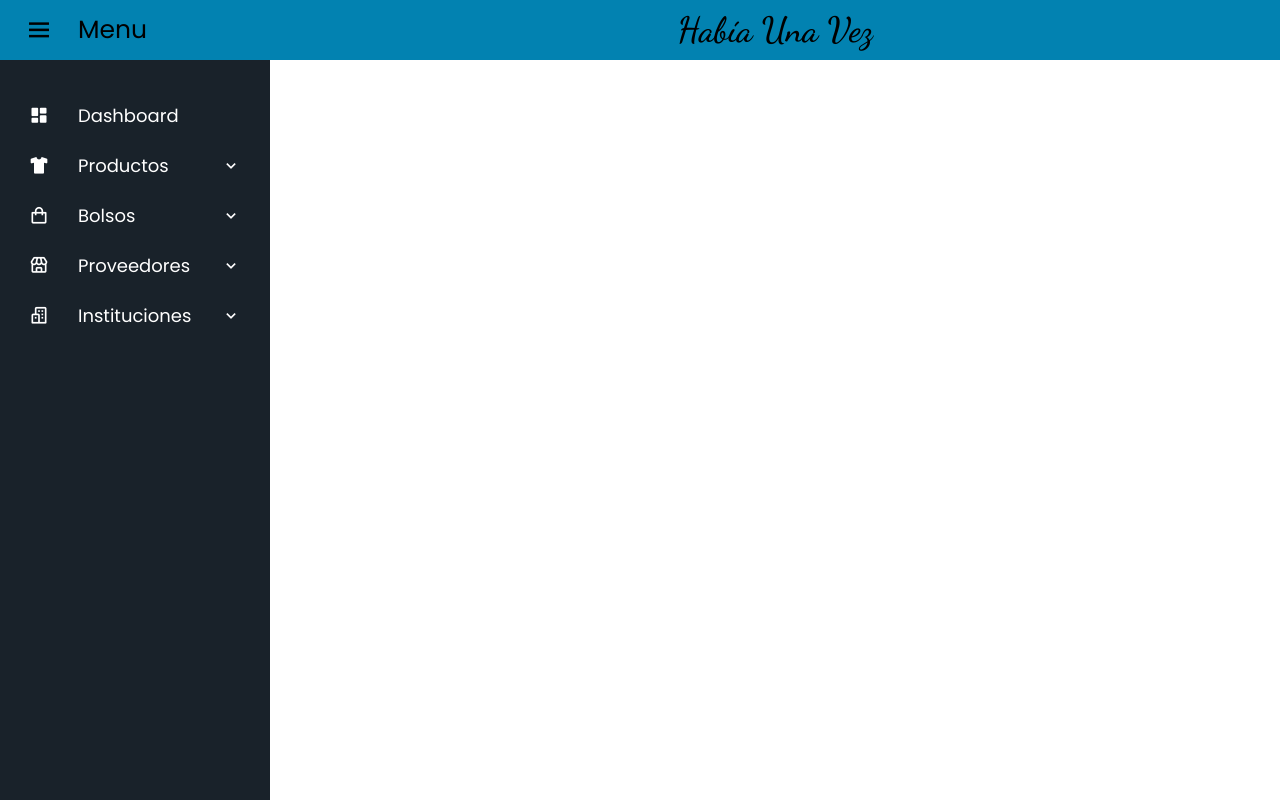
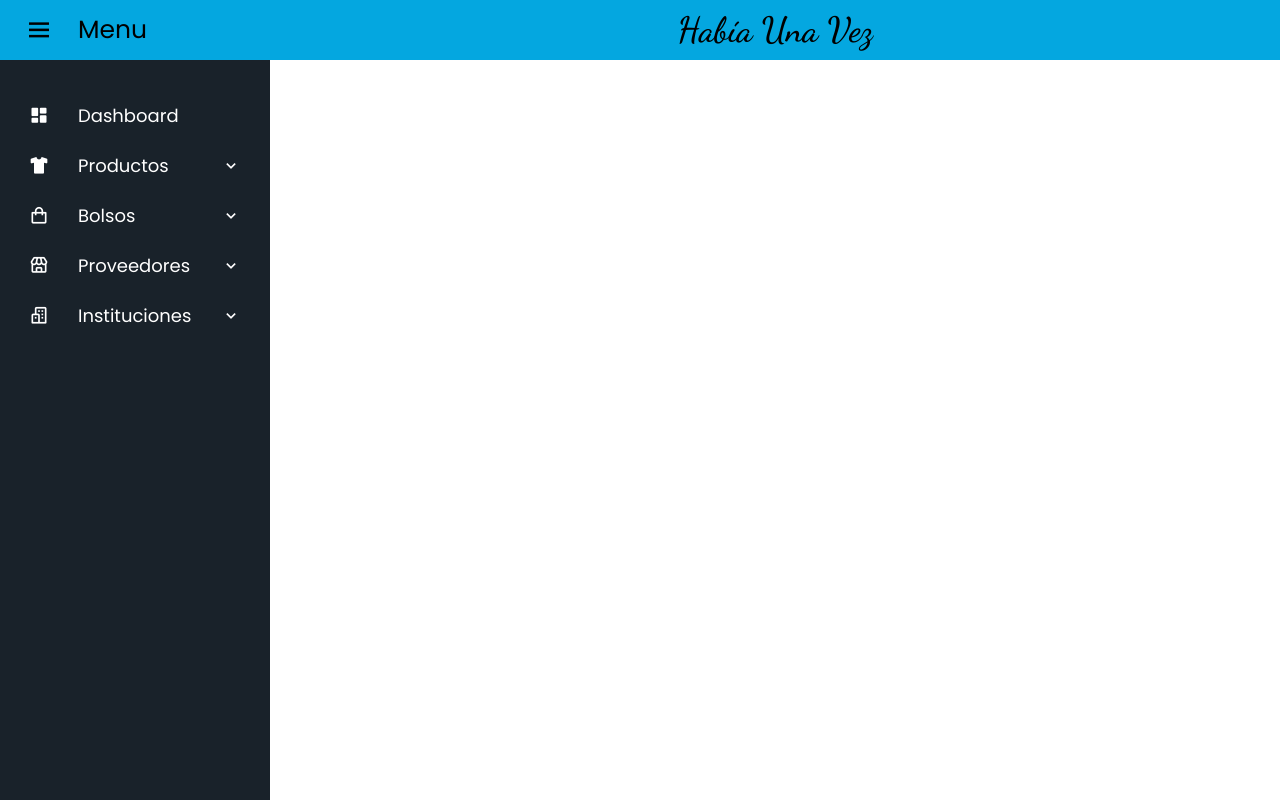
Before and after one commit to VeraMatias/HabiaUnaVez, a React (Create React App) app: page / in a window 1280 px wide. Built offline with nearby package versions, Linux system fonts and the light colour scheme.

Commit message:
Cambios en color de Menu y header. Creacion de Header

```diff
--- a/src/App.js
+++ b/src/App.js
@@ -1,12 +1,16 @@
 import './App.css';
+
 import { BrowserRouter, Route, Routes } from 'react-router-dom';
+
 import SideBar from './components/SideBar/SideBar/SideBar';
+import Header from './components/Header/Header';
 
 function App() {
   return (
     <>
       <BrowserRouter>
       <SideBar/>
+      <Header/>
       <Routes>
 
 
--- /dev/null
+++ b/src/components/Header/Header.css
@@ -0,0 +1,30 @@
+@import url('../../styles/styles_base.css');
+
+
+.home-section{
+    position: relative;
+    background-color: var(--clr-main);
+    left: 270px;
+    width: calc(100% - 270px);
+    transition: all 0.5s ease;
+    transition-delay: 0.1s;
+}
+
+.sidebar.close ~ .home-section{
+    left: 78px;
+    width: calc(100% - 78px)
+}
+
+.home-section{
+    height: 60px;
+    display: flex;
+    align-items: center;
+    justify-content: center;
+}
+
+.title{
+    color: var(--clr-black);
+    font-family: 'Dancing Script', cursive;
+    font-size: 35px;
+    font-weight: 600;
+}
--- /dev/null
+++ b/src/components/Header/Header.jsx
@@ -0,0 +1,15 @@
+import './Header.css'
+
+import { Link } from 'react-router-dom'
+
+const Header = () =>{
+    return(
+    <section className="home-section">
+        <Link to={'/'}>
+            <h1 className="title">Había Una Vez</h1>
+        </Link>
+    </section>
+    )
+}
+
+export default Header
--- a/src/components/SideBar/SideBar/SideBar.css
+++ b/src/components/SideBar/SideBar/SideBar.css
@@ -22,7 +22,7 @@
     width: 100%;
     display: flex;
     align-items: center;
-    background-color: var(--clr-main-dark);
+    background-color: var(--clr-main);
 }
 
 .menu-details i{
@@ -32,18 +32,18 @@
     min-width: 78px;
     text-align: center;
     line-height: 50px;
+    cursor: pointer;
 }
 
 .menu-name{
     font-size: 25px;
     color: var(--clr-black);
     font-weight: 400;
-    transition: 0.2s ease;
-    transition-delay: 0.28s;
+    transition: 0.5s ease;
+
 }
 
 .close .menu-name{
-    transition-delay: 0s;
     opacity: 0;
     pointer-events: none;
 }
@@ -157,31 +157,3 @@
     opacity: 1;
     pointer-events: auto;
 }
-
-.home-section{
-    position: relative;
-    background-color: var(--clr-main-dark);
-    left: 270px;
-    width: calc(100% - 270px);
-    transition: all 0.5s ease;
-    transition-delay: 0.1s;
-}
-
-.sidebar.close ~ .home-section{
-    left: 78px;
-    width: calc(100% - 78px)
-}
-
-.home-section{
-    height: 60px;
-    display: flex;
-    align-items: center;
-    justify-content: center;
-}
-
-.title{
-    color: var(--clr-black);
-    font-family: 'Dancing Script', cursive;
-    font-size: 35px;
-    font-weight: 600;
-}
--- a/src/components/SideBar/SideBar/SideBar.jsx
+++ b/src/components/SideBar/SideBar/SideBar.jsx
@@ -1,6 +1,5 @@
 import './SideBar.css'
 
-import { Link } from 'react-router-dom'
 import { useSideBar } from '../../../hooks/useSideBar'
 import ItemMenu from '../ItemMenu/ItemMenu'
 import SimpleItemMenu from '../SimpleItemMenu/SimpleItemMenu'
@@ -10,7 +9,6 @@ const SideBar = () =>{
     const {data_categories, showSideBar, toggleShowSideBar} = useSideBar()
 
     return(
-        <>
         <div className= {showSideBar ? 'sidebar' : 'sidebar close'}>
             <div className="menu-details">
                 <i class='bx bx-menu' onClick={() => toggleShowSideBar()}></i>
@@ -22,12 +20,6 @@ const SideBar = () =>{
                 {data_categories.map(item => (<ItemMenu item={item}/>))}
             </ul>
         </div>
-        <section className="home-section">
-            <Link to={'/'}>
-                <h1 className="title">Había Una Vez</h1>
-            </Link>
-        </section>
-        </>
     )
 }
 
```
Also changed, not shown: src/components/SideBar/SideBar/assets/logo.png (deleted).
